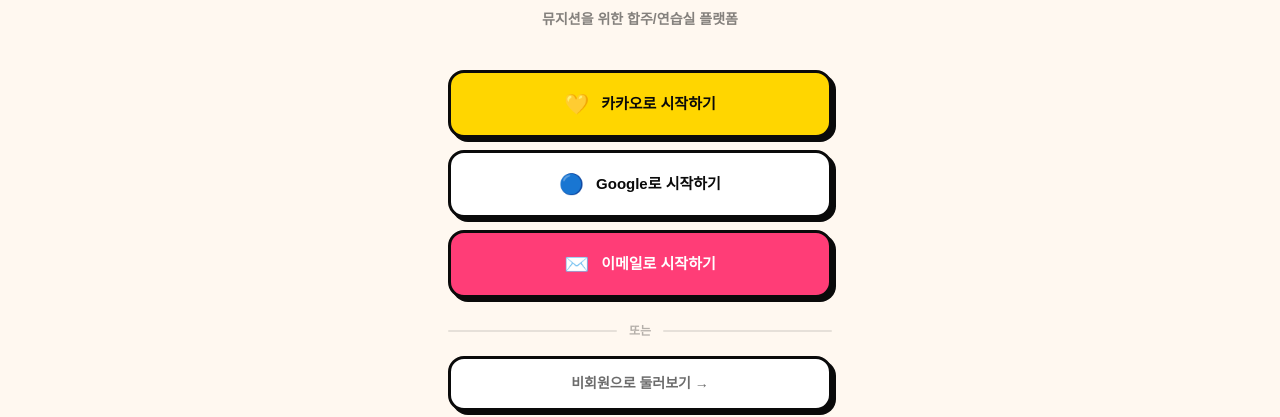
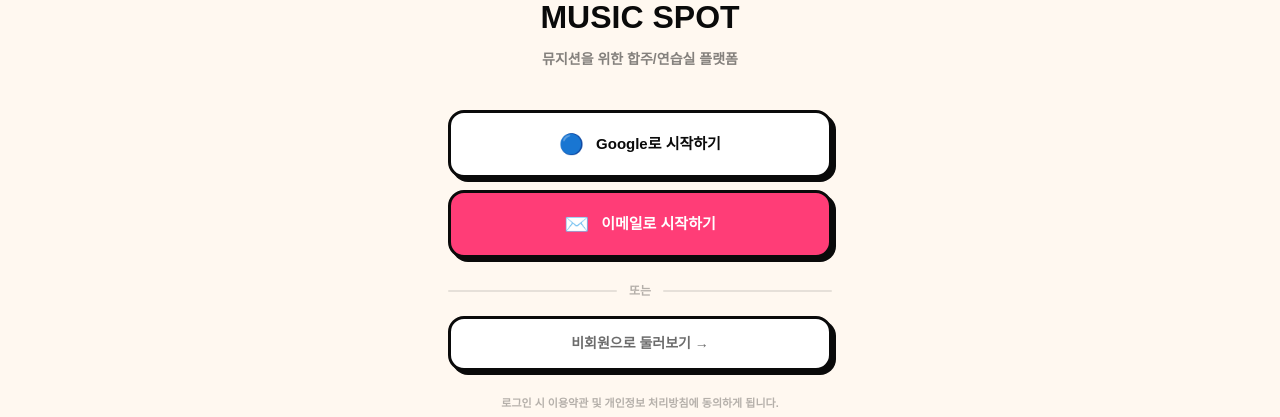
Before and after one commit to jaejun44/musicspot-app, a Next.js app: page /login in a window 1280 px wide. Shown: the part 302-719 px from the top of the page. Built offline with nearby package versions, Linux system fonts and the light colour scheme; no server answers.

Commit message:
feat: 카카오 로그인 버튼 임시 숨김 (비즈 앱 승인 대기)
Co-Authored-By: Claude Sonnet 4.6 <noreply@anthropic.com>

```diff
--- a/app/login/_components/LoginClient.tsx
+++ b/app/login/_components/LoginClient.tsx
@@ -99,7 +99,8 @@ export default function LoginClient() {
               transition={{ delay: 0.4 }}
               className="w-full max-w-sm flex flex-col gap-3"
             >
-              {/* 카카오 */}
+              {/* 카카오 — 비즈 앱 승인 후 활성화 예정 */}
+              {false && (
               <motion.button
                 onClick={() => handleOAuth('kakao')}
                 disabled={!!loading}
@@ -122,6 +123,7 @@ export default function LoginClient() {
                 )}
                 카카오로 시작하기
               </motion.button>
+              )}
 
               {/* 구글 */}
               <motion.button
```
